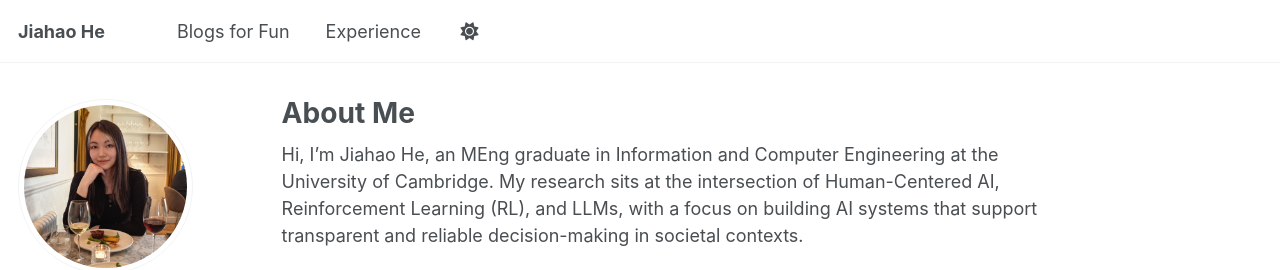
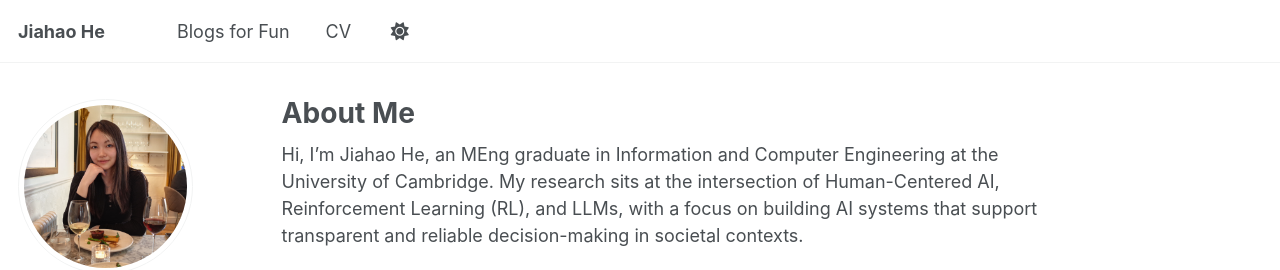
Before and after one commit to Leahh147/Leahh147.github.io, a Jekyll site: the page built from _pages/about.md, in a window 1280 px wide. Shown: the top 270 px of the page. Built offline with Jekyll 4.4.1, drawn with Linux system fonts in a browser that asks for light colours.

Commit message:
Replace 'Experience' with 'CV' in navigation

```diff
--- a/_data/navigation.yml
+++ b/_data/navigation.yml
@@ -23,8 +23,8 @@ main:
   - title: "Blogs for Fun"
     url: /blogs/
 
-  - title: "Experience"
-    url: /experience/
+  - title: "CV"
+    url: /cv/
 
   # - title: "CV"
   #   url: /cv-json/
```
